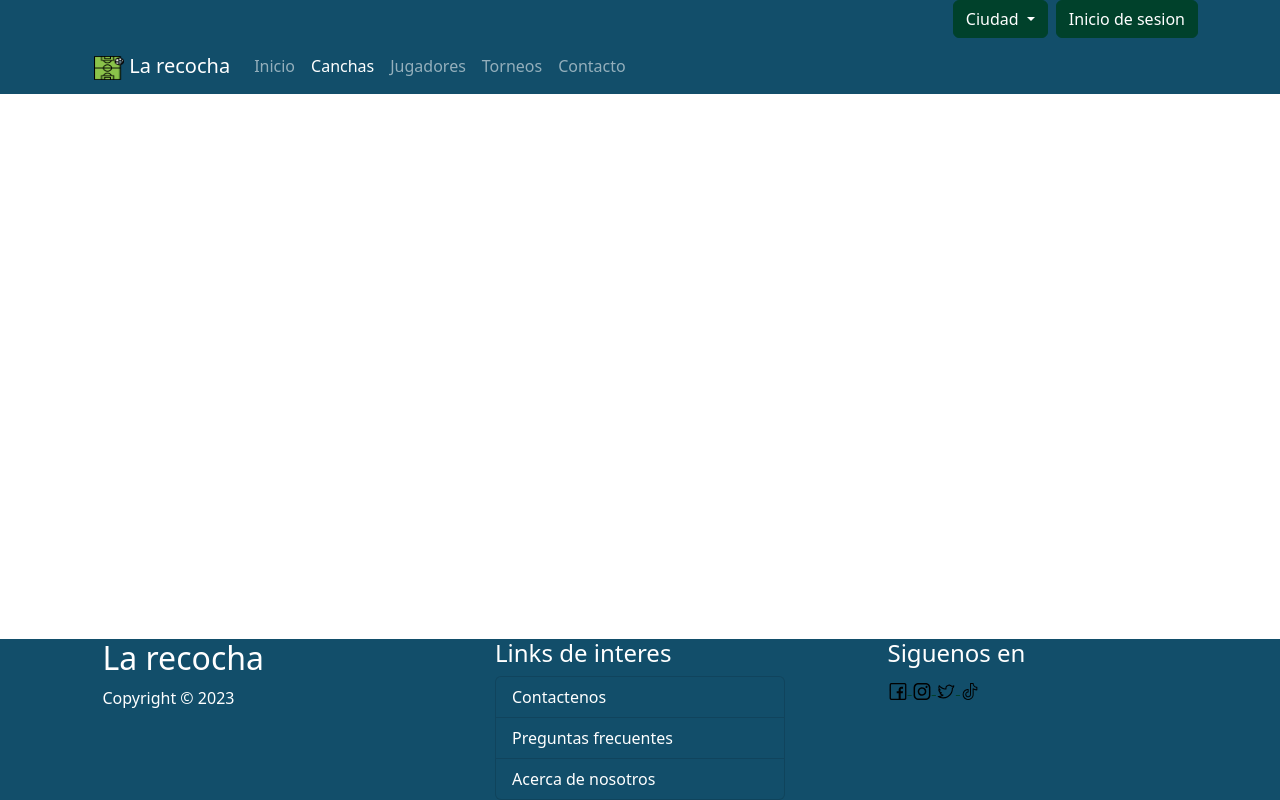
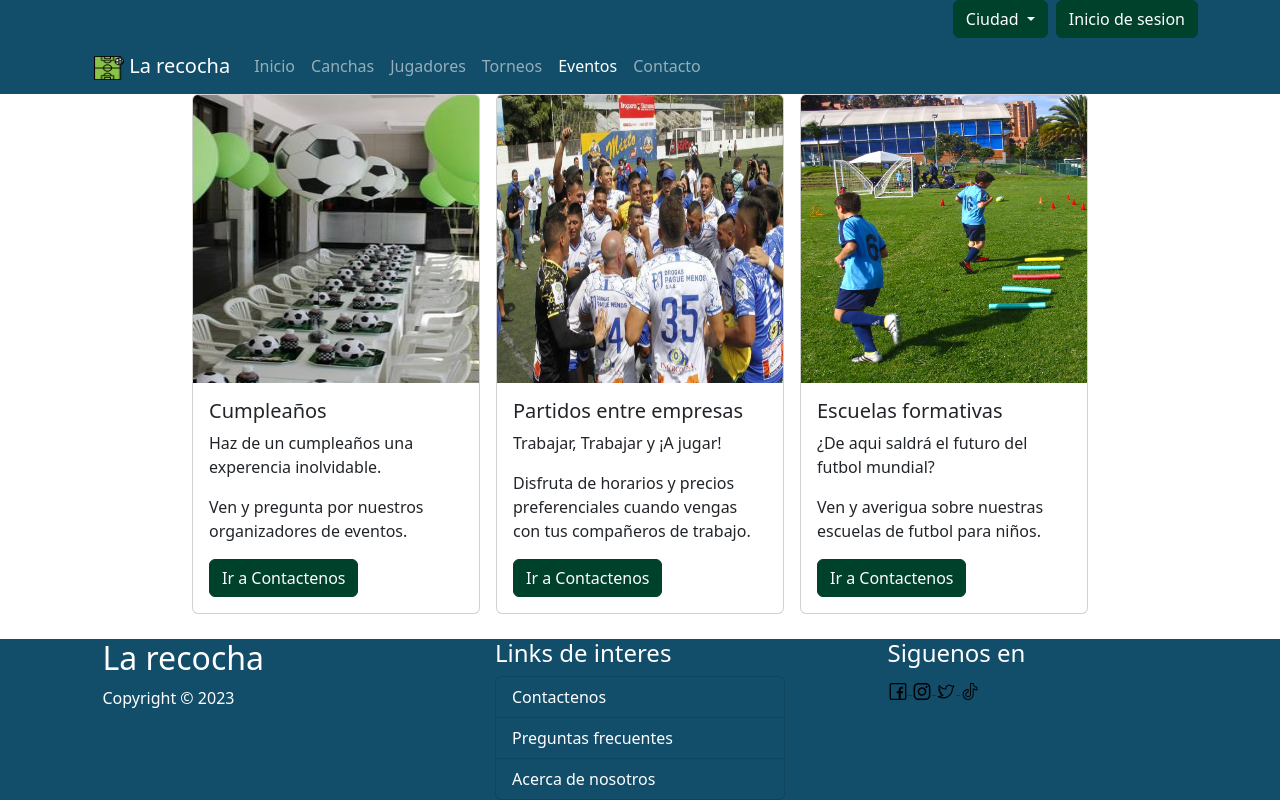
Before and after one commit to sergio16im/PreEntrega-3-Suarez, a website: page pages/eventos.html in a window 1280 px wide. Drawn offline with Linux system fonts and the light colour scheme.

Commit message:
Se agrega contenido a la pagina de eventos. Se modifica el menú de navegacion de todas las paginas

```diff
--- a/pages/eventos.html
+++ b/pages/eventos.html
@@ -43,7 +43,7 @@
                       <a class="nav-link" aria-current="page" href="../index.html">Inicio</a>
                     </li>
                     <li class="nav-item">
-                      <a class="nav-link  active" href="canchas.html">Canchas</a>
+                      <a class="nav-link" href="canchas.html">Canchas</a>
                     </li>
                     <li class="nav-item">
                       <a class="nav-link " href="jugadores.html">Jugadores</a>
@@ -51,6 +51,9 @@
                     <li class="nav-item">
                       <a class="nav-link" href="torneos.html">Torneos</a>
                     </li>
+                    <li class="nav-item">
+                        <a class="nav-link active" href="eventos.html">Eventos</a>
+                      </li>
                     <li class="nav-item">
                       <a class="nav-link" href="contacto.html">Contacto</a>
                     </li>
@@ -63,8 +66,40 @@
 
         </section>
     </header>
-    <main>
+    <main class="container-xxl ">
+      <div class="d-flex gap-3 justify-content-center flex-wrap">
+        <div class="card " style="width: 18rem;">
+          <img src="../images/cumpleaños.jpg" class="card-img-top" alt="...">
+          <div class="card-body">
+            <h5 class="card-title">Cumpleaños</h5>
+            <p class="card-text fw-light">Haz de un cumpleaños una experencia inolvidable.
+              <div>Ven y pregunta por nuestros organizadores de eventos.</div>
 
+            </p>
+            <a href="contacto.html" class="btn btn-primary">Ir a Contactenos</a>
+          </div>
+        </div>
+        <div class="card " style="width: 18rem;">
+          <img src="../images/partidos_amistosos.jpg" class="card-img-top" alt="...">
+          <div class="card-body">
+            <h5 class="card-title">Partidos entre empresas</h5>
+            <p class="card-text fw-light">Trabajar, Trabajar y  ¡A jugar!
+              <div>Disfruta de horarios y precios preferenciales cuando vengas con tus compañeros de trabajo.</div>
+            </p>
+            <a href="contacto.html" class="btn btn-primary ">Ir a Contactenos</a>
+          </div>
+        </div>
+        <div class="card" style="width: 18rem;">
+          <img src="../images/escuel_futbol.jpg" class="card-img-top" alt="...">
+          <div class="card-body">
+            <h5 class="card-title">Escuelas formativas</h5>
+            <p class="card-text fw-light">¿De aqui saldrá el futuro del futbol mundial?
+              <div>Ven y averigua sobre nuestras escuelas de futbol para niños.</div>
+            </p>
+            <a href="#" class="btn btn-primary">Ir a Contactenos</a>
+          </div>
+        </div>
+      </div>
     </main>
     <footer class=" container-fluid bg-secondary">
         <div class="container-xxl">
```
Also changed, not shown: index.html (+3 -0 lines), pages/canchas.html (+3 -0 lines), pages/contacto.html (+3 -0 lines), pages/jugadores.html (+3 -0 lines), pages/perfil_cancha.html (+3 -0 lines), pages/torneos.html (+3 -0 lines), images/cumpleaños.jpg (added), images/escuel_futbol.jpg (added), images/partidos_amistosos.jpg (added).
